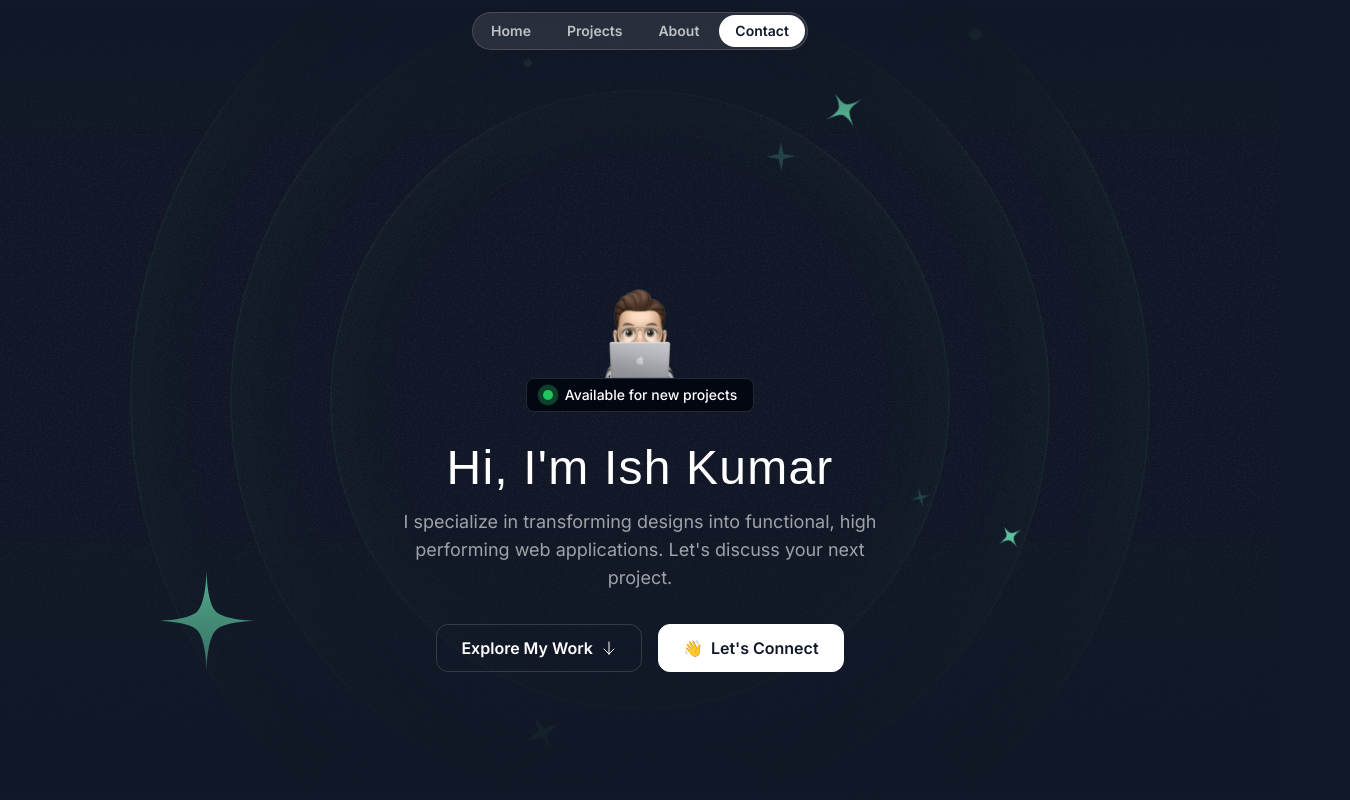
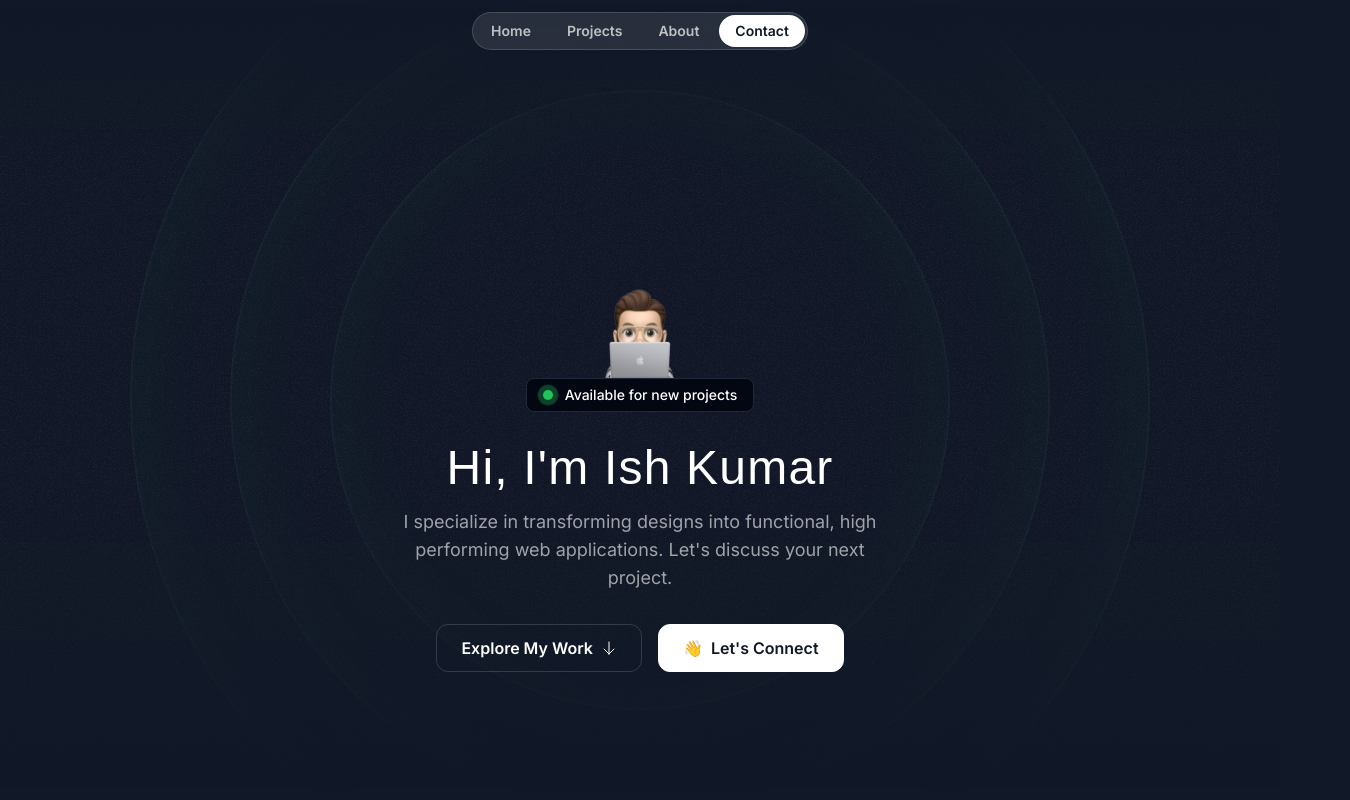
Before and after one commit to ish-kumarr/ishkumar.com, a Next.js app: page / in a window 1280 px wide. Shown: the top 800 px of the page, 1350 px wide, since content can reach past the window. Built offline with nearby package versions, Linux system fonts and the light colour scheme; a web font is replaced by a local one.

Commit message:
fix beta 3.1 commit

```diff
--- a/src/sections/Hero.tsx
+++ b/src/sections/Hero.tsx
@@ -17,36 +17,6 @@ export const HeroSection = () => {
         <div className="size-[820px] hero-ring"></div>
         <div className="size-[1020px] hero-ring"></div>
 
-        <HeroOrbit rotation={-14} size={430} shouldOrbit orbitDuration="27s">
-          <SparkleIcon className="size-8 text-emerald-300/20" />
-        </ HeroOrbit>
-        <HeroOrbit rotation={79} size={440} shouldOrbit orbitDuration="32s">
-          <SparkleIcon className="size-5 text-emerald-300/20" />
-        </ HeroOrbit>
-        <HeroOrbit rotation={-41} size={520} shouldOrbit orbitDuration="35s">
-          <div className="size-2 rounded-full bg-emerald-300/20" />
-        </ HeroOrbit>
-        <HeroOrbit rotation={178} size={530} shouldOrbit orbitDuration="38s">
-          <SparkleIcon className="size-10 text-emerald-300/20" />
-        </ HeroOrbit>
-        <HeroOrbit rotation={20} size={550} shouldOrbit orbitDuration="40s">
-          <StarIcon className="size-12 text-emerald-300" />
-        </ HeroOrbit>
-        <HeroOrbit rotation={98} size={590} shouldOrbit orbitDuration="42s">
-          <StarIcon className="size-8 text-emerald-300" />
-        </ HeroOrbit>
-        <HeroOrbit rotation={-5} size={650} shouldOrbit orbitDuration="44s">
-          <div className="size-2 rounded-full bg-emerald-300/20" />
-        </ HeroOrbit>
-        <HeroOrbit rotation={144} size={710} shouldOrbit orbitDuration="46s">
-          <SparkleIcon className="size-14 text-emerald-300/20" />
-        </ HeroOrbit>
-        <HeroOrbit rotation={88} size={720} >
-          <div className="size-3 rounded-full bg-emerald-300/20" />
-        </ HeroOrbit>
-        <HeroOrbit rotation={-72} size={800}>
-          <StarIcon className="size-28 text-emerald-300" />
-        </ HeroOrbit>
 
       </div>
 
```
